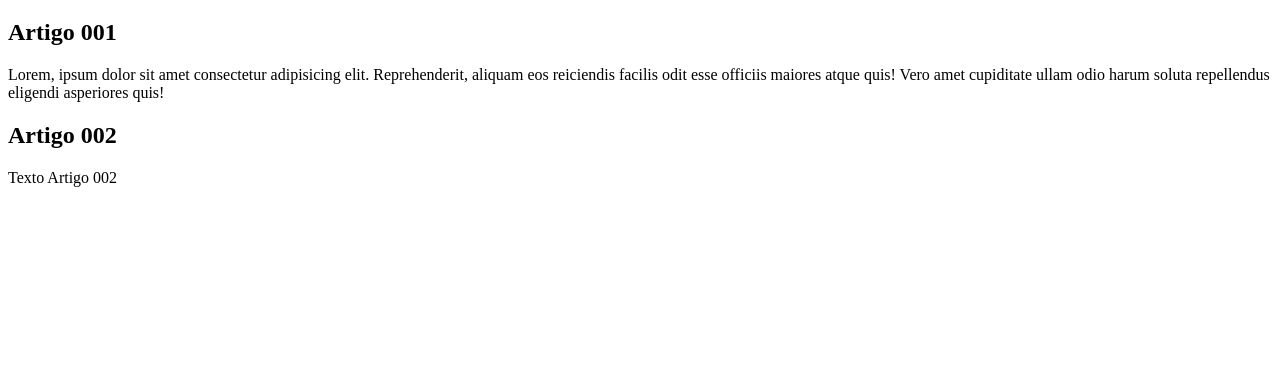
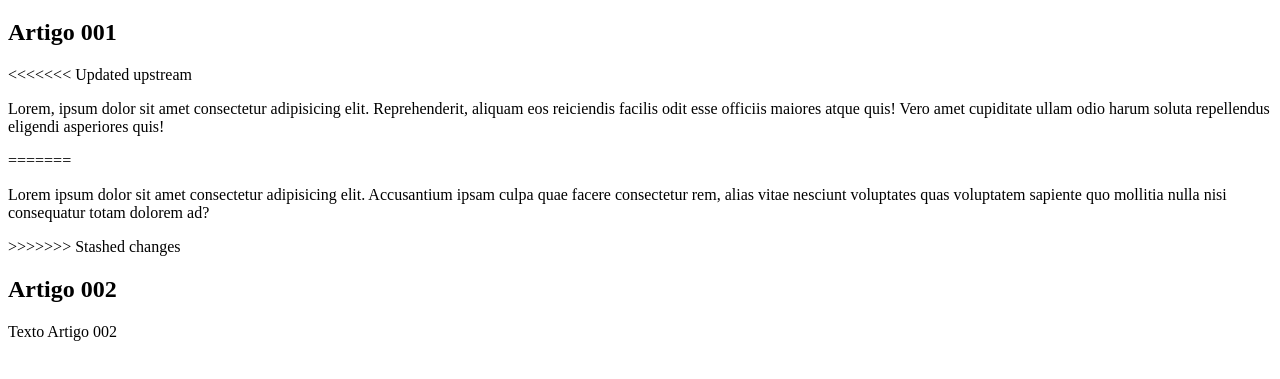
Before and after one commit to KleberMoreira3010/Projeto-site, a plain HTML site: page index.html in a window 1280 px wide. Shown: the part 61-440 px from the top of the page. Drawn offline with Linux system fonts and the light colour scheme.

Commit message:
add commit

```diff
--- a/index.html
+++ b/index.html
@@ -13,7 +13,11 @@
         </header>
         <article>
             <h2> Artigo 001 </h2>
+<<<<<<< Updated upstream
             <p> Lorem, ipsum dolor sit amet consectetur adipisicing elit. Reprehenderit, aliquam eos reiciendis facilis odit esse officiis maiores atque quis! Vero amet cupiditate ullam odio harum soluta repellendus eligendi asperiores quis!</p>
+=======
+            <p> Lorem ipsum dolor sit amet consectetur adipisicing elit. Accusantium ipsam culpa quae facere consectetur rem, alias vitae nesciunt voluptates quas voluptatem sapiente quo mollitia nulla nisi consequatur totam dolorem ad?</p>
+>>>>>>> Stashed changes
         </article>
          <article>
             <h2> Artigo 002 </h2>
```
